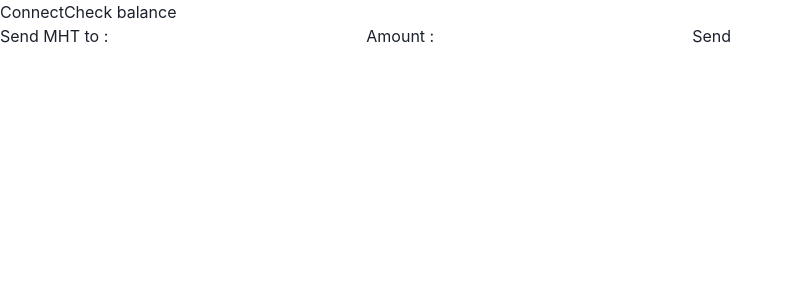
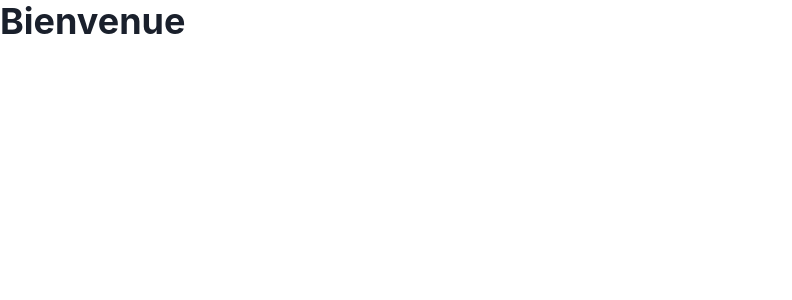
Before and after one commit to HLupo/Snwit, a React (Create React App) app in the folder front/: page / in a window 1280 px wide. Shown: the top 300 px of the page, without its empty margins (0-792 px from the left). Built offline with nearby package versions, Linux system fonts and the light colour scheme.

Commit message:
Eslint Ok

```diff
--- a/front/src/App.tsx
+++ b/front/src/App.tsx
@@ -84,15 +84,15 @@ export const App: React.FC = () => {
 
   return (
     <div >
-      {currentAccount == null && <button onClick={() => connectWalletHandler()}><span>Connect</span></button>}
-      {currentAccount && <h1>Connected with address {currentAccount}</h1>}
-      <button onClick={() => test()}><span>Check balance</span></button>
+      {currentAccount == null && <button onClick={() => connectWalletHandler()}><span>{"Connect"}</span></button>}
+      {currentAccount && <h1>{"Connected with address "}{currentAccount}</h1>}
+      <button onClick={() => test()}><span>{"Check balance"}</span></button>
       <div style={{ display: "flex", flexDirection: "row", }}>
-        <span style={{ marginRight: 5 }}>Send MHT to :</span>
+        <span style={{ marginRight: 5 }}>{"Send MHT to :"}</span>
         <input style={{}} onChange={(e) => setSendAddress(e.target.value)}></input>
-        <span style={{ marginLeft: 5 }}>Amount : </span>
+        <span style={{ marginLeft: 5 }}>{"Amount : "}</span>
         <input style={{ marginLeft: 5 }} onChange={(e) => setAmount(e.target.value)}></input>
-        <button style={{ marginLeft: 5 }} onClick={() => sendToken()}>Send</button>
+        <button style={{ marginLeft: 5 }} onClick={() => sendToken()}>{"Send"}</button>
       </div>
     </div>
   )
--- a/front/src/index.tsx
+++ b/front/src/index.tsx
@@ -1,4 +1,4 @@
-import App from './App';
+import { Accueil } from './views/Accueil';
 import ReactDOM from 'react-dom/client';
 import reportWebVitals from './reportWebVitals';
 import { ChakraProvider } from "@chakra-ui/react";
@@ -8,7 +8,7 @@ const root = ReactDOM.createRoot(
 );
 root.render(
   <ChakraProvider>
-    <App />
+    <Accueil />
   </ChakraProvider>
 );
 
--- /dev/null
+++ b/front/src/views/Accueil.tsx
@@ -0,0 +1,11 @@
+import { Flex, Heading } from "@chakra-ui/react"
+
+export const Accueil = () => {
+    return (
+        <Flex>
+            <Heading>
+                {"Bienvenue\r"}
+            </Heading>
+        </Flex>
+    )
+}
```
Also changed, not shown: front/eslintrc.json (deleted, +0 -35 lines), front/package.json (+10 -0 lines), front/.eslintrc.json (added), 1 other file (tests, documents, lock files or other folders).
